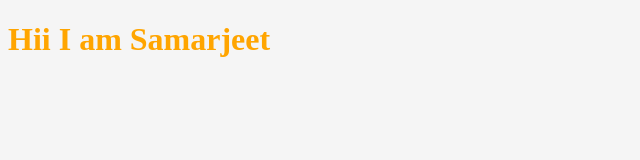
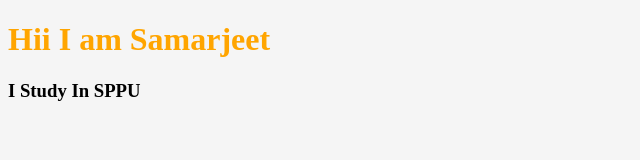
Before and after one commit to samarjeetpatankar/Samaple-site, a plain HTML site: page index.html in a window 1280 px wide. Shown: the whole page, without its empty margins (0-640 px from the left). Drawn offline with Linux system fonts and the light colour scheme.

Commit message:
Update index.html

```diff
--- a/index.html
+++ b/index.html
@@ -8,5 +8,6 @@
 </head>
 <body style="background-color: whitesmoke;">
      <h1 style="color: orange;">Hii I am Samarjeet</h1>
+     <h3>I Study In SPPU</h3>
 </body>
 </html>
```
